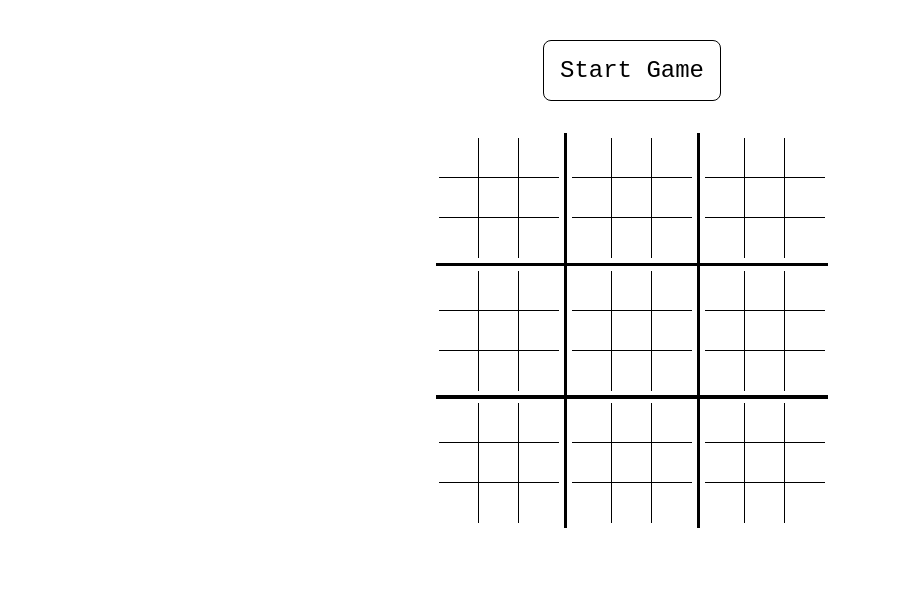
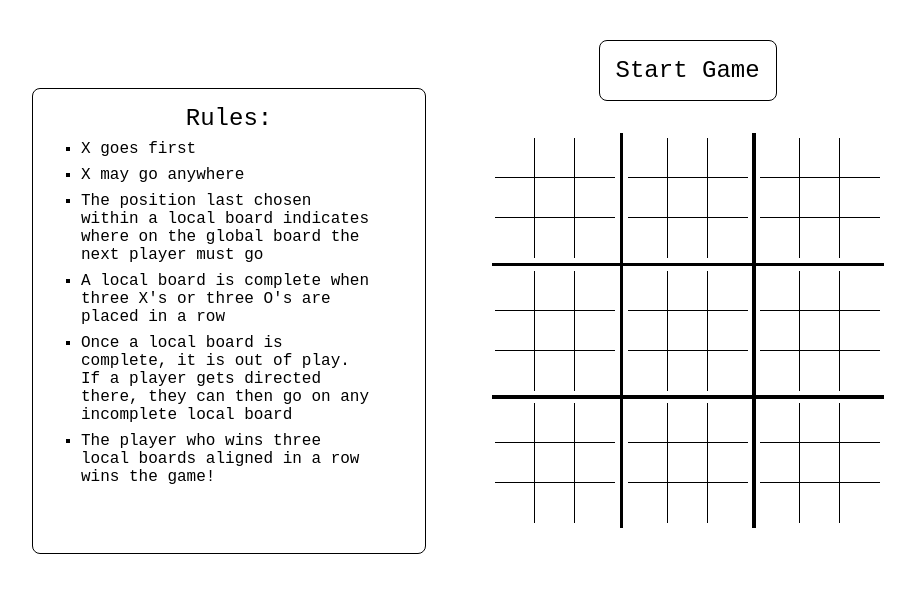
Before and after one commit to izelichenko/ultimate-tic-tac-toe, a React (Create React App) app: page / in a window 1280 px wide. Shown: the top 592 px of the page, without its empty margins (8-923 px from the left). Built offline with nearby package versions, Linux system fonts and the light colour scheme; a web font is replaced by a local one.

Commit message:
- Add rules

```diff
--- a/src/App.js
+++ b/src/App.js
@@ -4,7 +4,28 @@ import './css/ultimate.css';
 import { GlobalBoard } from './components/GlobalBoard';
 function App() {
   return (
-    <div>
+    <div style={{display: '-webkit-box', verticalAlign: 'center'}}>
+      <div className='rules-box'>
+      Rules:
+        <p className='rules-item'>
+          X goes first
+        </p>
+        <p className='rules-item'>
+          X may go anywhere
+        </p>
+        <p className='rules-item'>
+          The position last chosen within a local board indicates where on the global board the next player must go
+        </p>
+        <p className='rules-item'>
+          A local board is complete when three X's or three O's are placed in a row
+        </p>
+        <p className='rules-item'>
+          Once a local board is complete, it is out of play. If a player gets directed there, they can then go on any incomplete local board
+        </p>
+        <p className='rules-item'>
+          The player who wins three local boards aligned in a row wins the game!
+        </p>
+      </div>
       <GlobalBoard />
     </div>
   );
--- a/src/css/ultimate.css
+++ b/src/css/ultimate.css
@@ -44,6 +44,36 @@
   background-color: white;
   padding-top: 1rem;
   margin-top: 2rem;
+}
+
+.rules-box {
+  text-align: center;
+  font-family: "OCR A Std", monospace;
+  font-size: 1.5rem;
+  color: black;
+  background-color: white;
+  border: 1px solid black;
+  padding: 1rem;
+  margin-left: 2rem;
+  margin-right: 4rem;
+  margin-top: 5rem;
+  border-radius: 8px;
+  width: 22.5rem;
+  height: 27rem;
+}
+
+.rules-item {
+  text-align: left;
+  font-family: "OCR A Std", monospace;
+  font-size: 1rem;
+  color: black;
+  background-color: white;
+  margin-left: 2rem;
+  margin-right: 2rem;
+  margin-top: 0.5rem;
+  margin-bottom: 0.5rem;
+  display: list-item;
+  list-style-type: square;
 }
 
 .start-button {
```
